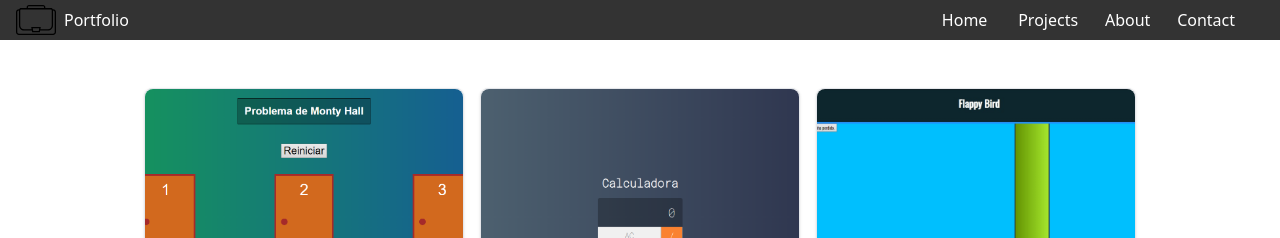
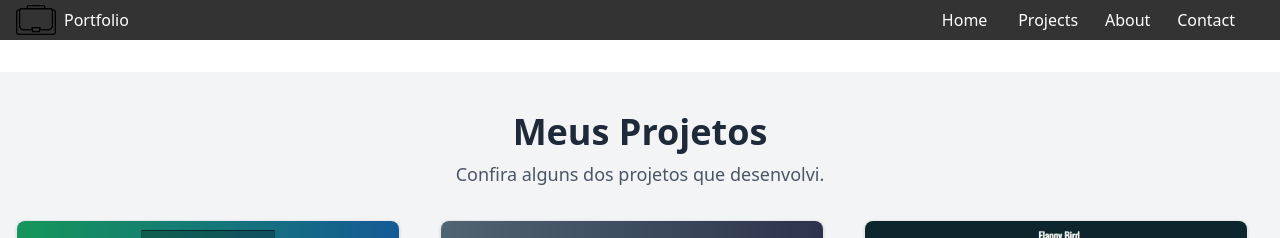
Before and after one commit to joelvitorniino/portfolio, a Next.js app: page /projects in a window 1280 px wide. Shown: the top 238 px of the page. Built offline with nearby package versions, Linux system fonts and the light colour scheme; no server answers.

Commit message:
feat: redesign of projects page

```diff
--- a/pages/projects.tsx
+++ b/pages/projects.tsx
@@ -1,5 +1,5 @@
-import Head from "next/head";
-import Card from "./components/Card";
+import Head from 'next/head';
+import Card from './components/Card';
 import useSWR from 'swr';
 import NextNProgress from 'nextjs-progressbar';
 
@@ -15,28 +15,30 @@ interface Projects {
   data: Project[];
 }
 
-const fetcher = (input: RequestInfo) => fetch(input, {
+const fetcher = (input: RequestInfo) =>
+  fetch(input, {
     headers: {
       'x-api-key': process.env.NEXT_PUBLIC_API_KEY as string,
       'Content-Type': 'application/json'
     }
   }).then(res => res.json());
 
-export default function Projects() {
+export default function ProjectsPage() {
   const { data, error } = useSWR<Projects>('/api/projects', fetcher);
 
   if (error) {
     return (
-      <div>
-        <p>Erro ao carregar os projetos.</p>
+      <div className="min-h-screen flex items-center justify-center">
+        <p className="text-red-600 text-xl">Erro ao carregar os projetos.</p>
       </div>
     );
   }
 
   if (!data) {
     return (
-      <div>
+      <div className="min-h-screen flex items-center justify-center">
         <NextNProgress />
+        <p className="text-gray-600">Carregando projetos...</p>
       </div>
     );
   }
@@ -44,12 +46,16 @@ export default function Projects() {
   return (
     <>
       <Head>
-        <title>Projects Page</title>
+        <title>Projetos - Portfólio</title>
       </Head>
-      <div className="grid lg:grid-cols-3 md:grid-cols-3 sm:grid-cols-2 gap-4 max-w-5xl mx-auto p-4">
-        {data.data.map(project => (
-
-
+      <div className="min-h-screen bg-gray-100 py-10">
+        <div className="max-w-7xl mx-auto px-4">
+          <header className="mb-8 text-center">
+            <h1 className="text-4xl font-bold text-gray-800">Meus Projetos</h1>
+            <p className="mt-2 text-lg text-gray-600">Confira alguns dos projetos que desenvolvi.</p>
+          </header>
+          <div className="grid gap-6 sm:grid-cols-2 lg:grid-cols-3">
+            {data.data.map((project) => (
               <Card
                 key={project.title}
                 title={project.title}
@@ -60,6 +66,8 @@ export default function Projects() {
               />
             ))}
           </div>
+        </div>
+      </div>
     </>
   );
 }
```
Lines whose indentation alone changed are shown as unchanged.
